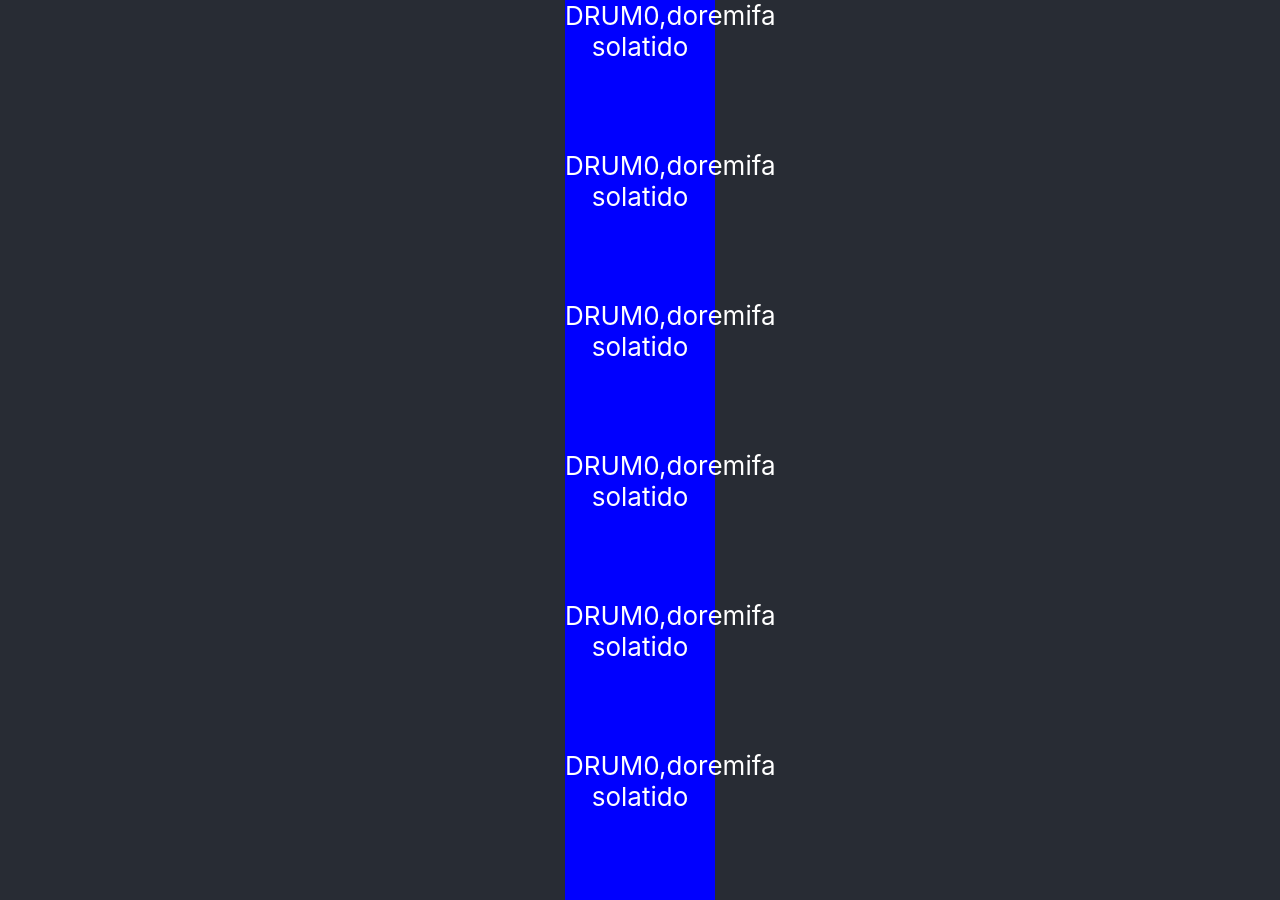
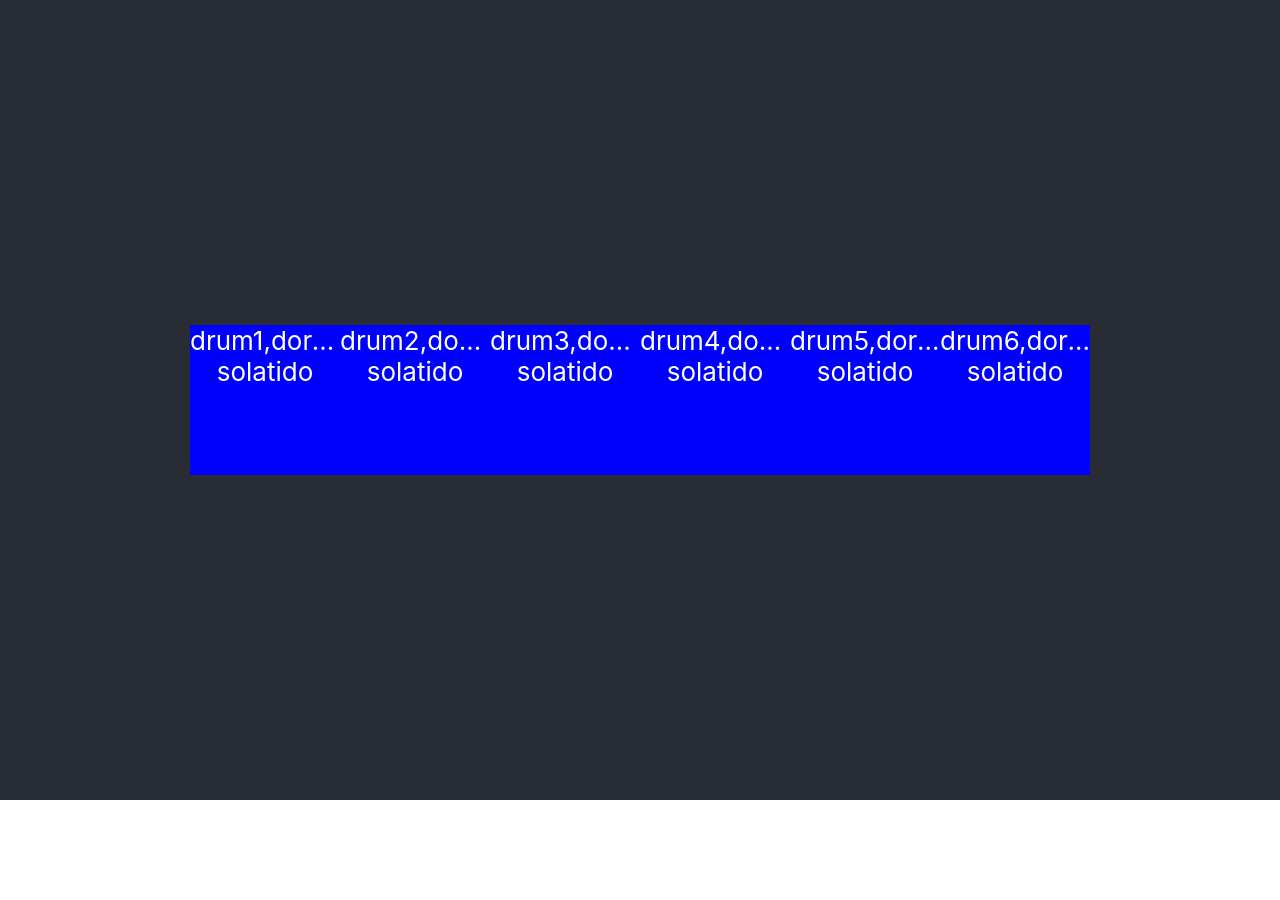
Before and after one commit to shaktilucifer/Lab360, a React (Create React App) app in the folder freecodecamp/frontend/DrumMachine/drummachine/: page / in a window 1280 px wide. After the commit the page ends 800 px from the top, so only its background shows below. Built offline with nearby package versions, Linux system fonts and the light colour scheme.

Commit message:
tweak ui

```diff
--- a/freecodecamp/frontend/DrumMachine/drummachine/src/App.css
+++ b/freecodecamp/frontend/DrumMachine/drummachine/src/App.css
@@ -17,7 +17,8 @@
   background-color: #282c34;
   min-height: 100vh;
   display: flex;
-  flex-direction: column;
+  flex-wrap: wrap;
+  flex-direction: row;
   align-items: center;
   justify-content: center;
   font-size: calc(10px + 2vmin);
--- a/freecodecamp/frontend/DrumMachine/drummachine/src/App.tsx
+++ b/freecodecamp/frontend/DrumMachine/drummachine/src/App.tsx
@@ -9,8 +9,8 @@ function App() {
     <div className="App">
       <div className="App-header">
         {
-          [...Array(NUM_DRUMS)].map(index => {
-              return <DrumBlock drumSound='doremifa solatido' drumName={DRUMS[index]?.name || 'DRUM0'} key={`drumblock_${index}`}/>
+          [...Array(NUM_DRUMS)].map((value, index) => {
+              return (<><DrumBlock drumSound='doremifa solatido' drumName={DRUMS[index]?.name || 'DRUM0'} key={`drumblock_${index}_${value}`}/></>)
           })
         }
       </div>
--- a/freecodecamp/frontend/DrumMachine/drummachine/src/Drumblock.css
+++ b/freecodecamp/frontend/DrumMachine/drummachine/src/Drumblock.css
@@ -3,4 +3,6 @@
     height: 150px;
     background-color: blue;
     text-align: center;
+    text-overflow: ellipsis;
+    overflow: hidden;
 }
```
